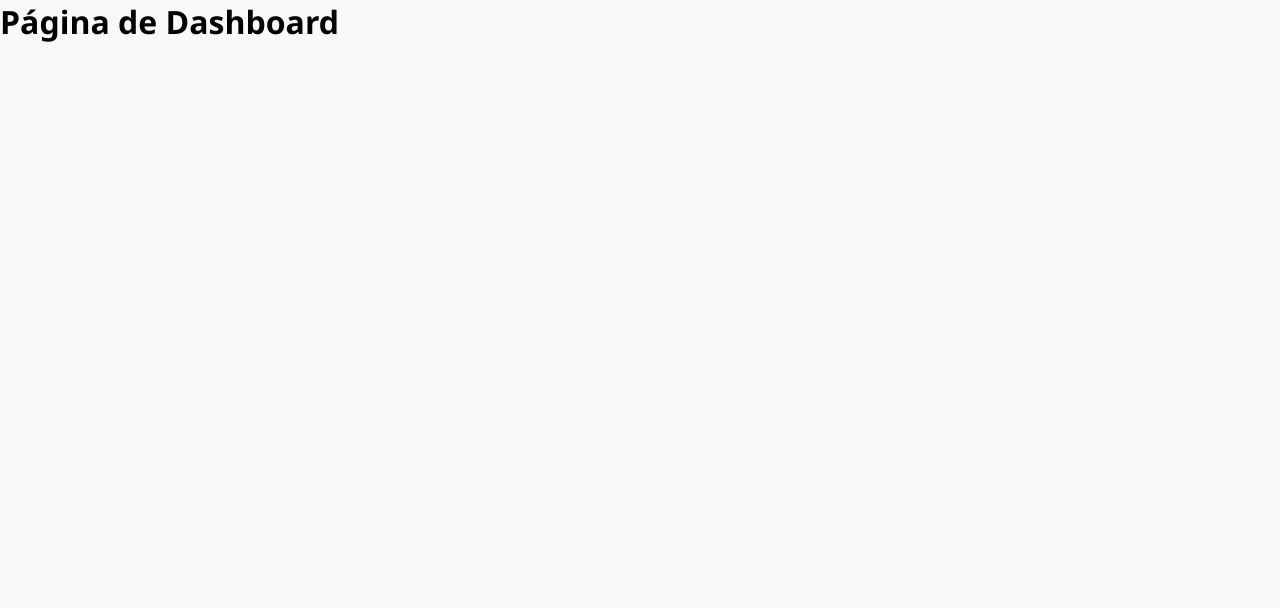
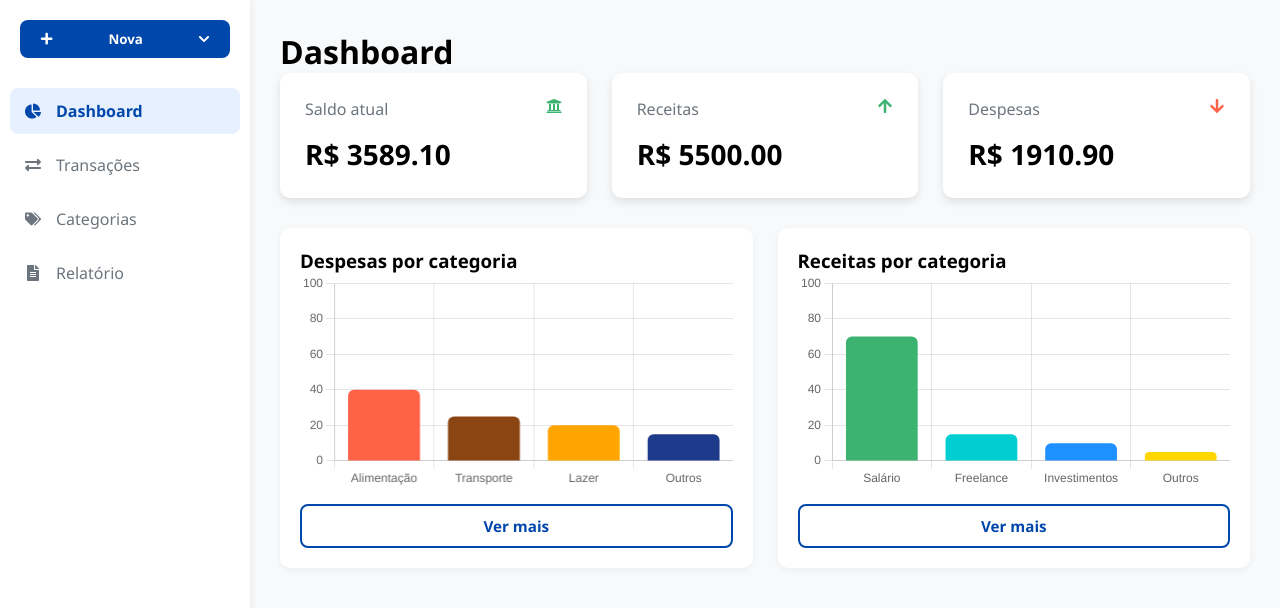
Before and after one commit to ndrfelipe/finansee-web, a React (Create React App) app: page /dashboard in a window 1280 px wide. Shown: the top 608 px of the page. Built offline with nearby package versions, Linux system fonts and the light colour scheme.

Commit message:
fix and create(campo conta e tela dash)

```diff
--- a/package.json
+++ b/package.json
@@ -3,7 +3,9 @@
   "version": "1.0.0",
   "private": true,
   "dependencies": {
+    "chart.js": "^4.5.1",
     "react": "^18.2.0",
+    "react-chartjs-2": "^5.3.0",
     "react-dom": "^18.2.0",
     "react-icons": "^5.5.0",
     "react-router-dom": "^7.9.3",
--- a/src/App.css
+++ b/src/App.css
@@ -694,3 +694,23 @@ label {
     color: #721c24; /* Vermelho escuro */
     border: 1px solid #f5c6cb;
 }
+
+/* ====================================================================== */
+/* === 10. dash ================================================== */
+/* ====================================================================== */
+
+.charts-row {
+  display: flex;
+  gap: 25px;
+  margin-top: 30px;
+  flex-wrap: wrap;
+}
+
+.chart-card {
+  flex: 1;
+  background-color: var(--card-background);
+  padding: 20px;
+  border-radius: 10px;
+  box-shadow: 0 2px 6px rgba(0, 0, 0, 0.05);
+  min-width: 300px;
+}
--- a/src/pages/Teladashboard.js
+++ b/src/pages/Teladashboard.js
@@ -1,12 +1,171 @@
-import React from "react";
+// src/pages/Teladashboard.js
 
-function Teladashboard() {
+import React, { useEffect, useState, useMemo } from 'react';
+import { useNavigate } from 'react-router-dom';
+import Sidebar from '../components/Sidebar';
+import { FaArrowUp, FaArrowDown, FaUniversity } from 'react-icons/fa';
+import { Bar } from 'react-chartjs-2';
+import {
+  Chart as ChartJS,
+  CategoryScale,
+  LinearScale,
+  BarElement,
+  Tooltip,
+  Legend,
+} from 'chart.js';
+import { getTransactions } from '../services/mockApi';
+
+ChartJS.register(CategoryScale, LinearScale, BarElement, Tooltip, Legend);
+
+const Teladashboard = () => {
+  const navigate = useNavigate();
+  const [transactions, setTransactions] = useState([]);
+  const [currentPage] = useState('dashboard');
+
+  useEffect(() => {
+    const fetchData = async () => {
+      try {
+        const data = await getTransactions();
+        setTransactions(data);
+      } catch (err) {
+        console.error('Erro ao carregar transações:', err);
+      }
+    };
+    fetchData();
+  }, []);
+
+  const { receitas, despesas, saldoAtual } = useMemo(() => {
+    const totalReceitas = transactions.filter(t => t.valor > 0).reduce((sum, t) => sum + t.valor, 0);
+    const totalDespesas = transactions.filter(t => t.valor < 0).reduce((sum, t) => sum + Math.abs(t.valor), 0);
+    const saldo = totalReceitas - totalDespesas;
+    return { receitas: totalReceitas, despesas: totalDespesas, saldoAtual: saldo };
+  }, [transactions]);
+
+  const despesasPorCategoria = {
+    labels: ['Alimentação', 'Transporte', 'Lazer', 'Outros'],
+    datasets: [
+      {
+        label: 'Despesas (%)',
+        data: [40, 25, 20, 15],
+        backgroundColor: ['#FF6347', '#8B4513', '#FFA500', '#1E3A8A'],
+        borderRadius: 6,
+      },
+    ],
+  };
+
+  const receitasPorCategoria = {
+    labels: ['Salário', 'Freelance', 'Investimentos', 'Outros'],
+    datasets: [
+      {
+        label: 'Receitas (%)',
+        data: [70, 15, 10, 5],
+        backgroundColor: ['#3CB371', '#00CED1', '#1E90FF', '#FFD700'],
+        borderRadius: 6,
+      },
+    ],
+  };
+
+  const chartOptions = {
+    responsive: true,
+    plugins: {
+      legend: { display: false },
+      tooltip: {
+        callbacks: {
+          label: (context) => {
+            const category = context.label;
+            const value = context.parsed.y;
+            return `${category}: ${value}%`;
+          },
+        },
+      },
+    },
+    scales: {
+      y: {
+        beginAtZero: true,
+        max: 100,
+        ticks: { stepSize: 20 },
+      },
+    },
+  };
+
+  const handleNavigate = (key) => {
+    switch (key) {
+      case 'dashboard':
+        navigate('/dashboard');
+        break;
+      case 'transacoes':
+        navigate('/');
+        break;
+      case 'categorias-list':
+        navigate('/categorias');
+        break;
+      case 'relatorio':
+        navigate('/relatorios');
+        break;
+      default:
+        break;
+    }
+  };
+
   return (
-    <div>
-      <h1>Página de Dashboard</h1>
-      {/* O conteúdo do seu dashboard virá aqui */}
+    <div className="page-layout">
+      <Sidebar
+        activePage={currentPage}
+        onNavigate={handleNavigate}
+        onNewTransaction={(type) => navigate(`/nova-${type}`)}
+      />
+
+      <div className="main-content-area">
+        <h1>Dashboard</h1>
+
+        {/* Cards de saldo, receitas e despesas */}
+        <div className="summary-cards-container">
+          <div className="summary-card">
+            <div className="card-header">
+              <h3>Saldo atual</h3>
+              <FaUniversity className="income-icon" />
+            </div>
+            <p className="card-value">R$ {saldoAtual.toFixed(2)}</p>
+          </div>
+
+          <div className="summary-card">
+            <div className="card-header">
+              <h3>Receitas</h3>
+              <FaArrowUp className="income-icon" />
+            </div>
+            <p className="card-value">R$ {receitas.toFixed(2)}</p>
+          </div>
+
+          <div className="summary-card">
+            <div className="card-header">
+              <h3>Despesas</h3>
+              <FaArrowDown className="expense-icon" />
+            </div>
+            <p className="card-value">R$ {despesas.toFixed(2)}</p>
+          </div>
+        </div>
+
+        {/* Gráficos lado a lado */}
+        <div className="charts-row">
+          <div className="chart-card">
+            <h3>Despesas por categoria</h3>
+            <Bar data={despesasPorCategoria} options={chartOptions} />
+            <button className="secondary-button" onClick={() => navigate('/relatorios')}>
+              Ver mais
+            </button>
+          </div>
+
+          <div className="chart-card">
+            <h3>Receitas por categoria</h3>
+            <Bar data={receitasPorCategoria} options={chartOptions} />
+            <button className="secondary-button" onClick={() => navigate('/relatorios')}>
+              Ver mais
+            </button>
+          </div>
+        </div>
+      </div>
     </div>
   );
-}
+};
 
 export default Teladashboard;
--- a/src/pages/Telatransacoes.js
+++ b/src/pages/Telatransacoes.js
@@ -1,6 +1,7 @@
 // src/pages/Telatransacoes.js
 
 import React, { useState, useEffect, useMemo } from 'react';
+import { useNavigate } from 'react-router-dom';
 import Sidebar from '../components/Sidebar';
 import SummaryCards from '../components/SummaryCards';
 import MonthSelector from '../components/MonthSelector';
@@ -18,9 +19,11 @@ import {
 } from '../services/mockApi';
 
 const Telatransacoes = () => {
+    const navigate = useNavigate();
+
     // ESTADOS PRINCIPAIS
     const [transactions, setTransactions] = useState([]);
-    const [categories, setCategories] = useState([]); // Lista completa de categorias
+    const [categories, setCategories] = useState([]);
     const [loading, setLoading] = useState(true);
     const [notification, setNotification] = useState(null);
     const [modalType, setModalType] = useState(null);
@@ -28,12 +31,31 @@ const Telatransacoes = () => {
     // ESTADOS DE EDIÇÃO E NAVEGAÇÃO
     const [transactionToEdit, setTransactionToEdit] = useState(null);
     const [categoryToEdit, setCategoryToEdit] = useState(null);
-    const [showCategoryDetails, setShowCategoryDetails] = useState(false); // Controla se Telacriacaocateg está visível
+    const [showCategoryDetails, setShowCategoryDetails] = useState(false);
     const [currentPage] = useState('transacoes');
     const [currentMonth, setCurrentMonth] = useState('Setembro 2025');
 
+    // --- FUNÇÕES DE NAVEGAÇÃO ---
+    const handleNavigate = (key) => {
+        switch (key) {
+            case 'dashboard':
+                navigate('/dashboard');
+                break;
+            case 'transacoes':
+                navigate('/');
+                break;
+            case 'categorias-list':
+                navigate('/categorias');
+                break;
+            case 'relatorio':
+                navigate('/relatorios');
+                break;
+            default:
+                break;
+        }
+    };
+
     // --- FUNÇÕES DE CARREGAMENTO ---
-
     const fetchCategories = async () => {
         try {
             const data = await getCategoriesMock();
@@ -42,7 +64,7 @@ const Telatransacoes = () => {
             console.error("Falha ao carregar categorias:", err);
             setNotification({ type: 'error', message: 'Falha ao carregar as categorias.' });
         }
-    }
+    };
 
     const fetchData = async () => {
         setLoading(true);
@@ -62,7 +84,6 @@ const Telatransacoes = () => {
     }, []);
 
     // --- MEMORIZAÇÃO E CÁLCULOS ---
-
     const { receitas, despesas, saldoAtual } = useMemo(() => {
         const totalReceitas = transactions.filter(t => t.valor > 0).reduce((sum, t) => sum + t.valor, 0);
         const totalDespesas = transactions.filter(t => t.valor < 0).reduce((sum, t) => sum + Math.abs(t.valor), 0);
@@ -70,7 +91,6 @@ const Telatransacoes = () => {
         return { receitas: totalReceitas, despesas: totalDespesas, saldoAtual: saldo };
     }, [transactions]);
 
-    // Cria o MAPA de Cores (para o TransactionList)
     const categoryColors = useMemo(() => {
         return categories.reduce((acc, cat) => {
             acc[cat.name] = cat.color;
@@ -79,7 +99,6 @@ const Telatransacoes = () => {
     }, [categories]);
 
     // --- HANDLERS ---
-
     const handleNewTransaction = (type) => {
         setTransactionToEdit(null);
         setCategoryToEdit(null);
@@ -111,23 +130,20 @@ const Telatransacoes = () => {
     const handleCloseModal = () => {
         setModalType(null);
         setTransactionToEdit(null);
-        setCategoryToEdit(null); // CRUCIAL: Limpa o ID da categoria em edição
+        setCategoryToEdit(null);
         setShowCategoryDetails(false);
     };
 
-    // Inicia o fluxo de edição de uma categoria existente
     const handleEditCategory = (category) => {
-        setCategoryToEdit(category); // Define o objeto da categoria para edição
-        setShowCategoryDetails(true); // Abre o Telacriacaocateg no modo edição
-    };
-
-    // Inicia o fluxo de criação de uma nova categoria
-    const handleCreateNewCategory = () => {
-        setCategoryToEdit(null); // Garante que o modo seja de Criação
+        setCategoryToEdit(category);
         setShowCategoryDetails(true);
     };
 
-    // Lógica para salvar/atualizar categoria (CORRIGE O ERRO DE UPDATE)
+    const handleCreateNewCategory = () => {
+        setCategoryToEdit(null);
+        setShowCategoryDetails(true);
+    };
+
     const handleSaveCategorySuccess = async (savedCategory) => {
         setNotification(null);
         try {
@@ -136,17 +152,12 @@ const Telatransacoes = () => {
             } else {
                 await createCategoryMock(savedCategory);
             }
-
-            await fetchCategories(); // Recarrega a lista
-
-            // LIMPEZA DE ESTADOS APÓS SUCESSO: ESSENCIAL PARA PREVENIR ERROS DE FLUXO
+            await fetchCategories();
             setCategoryToEdit(null);
-            setShowCategoryDetails(false); // Volta para a lista de categorias (Telacategoria)
-
+            setShowCategoryDetails(false);
             setNotification({ type: 'success', message: `Categoria "${savedCategory.name}" salva com sucesso!` });
         } catch (error) {
             console.error("Erro na API ao salvar categoria:", error);
-            // Se der erro, a notificação aparece e o modal fica aberto para correção
             setNotification({ type: 'error', message: `Erro ao salvar categoria: ${error.message}` });
         }
     };
@@ -158,33 +169,34 @@ const Telatransacoes = () => {
         <div className="page-layout">
             <Sidebar
                 activePage={currentPage}
-                onNavigate={() => {}}
+                onNavigate={handleNavigate}
                 onNewTransaction={handleNewTransaction}
             />
 
             <div className="main-content-area">
+                {notification && (
+                    <div className={`notification notification-${notification.type}`}>
+                        {notification.message}
+                    </div>
+                )}
 
-                {notification && (<div className={`notification notification-${notification.type}`}>{notification.message}</div>)}
-
-                {/* 1. Modal de Criação/Edição de Receita/Despesa */}
                 {(modalType === 'despesa' || modalType === 'receita') && (
                     modalType === 'despesa' ?
                         <Telacriacaodesp
                             transactionToEdit={transactionToEdit}
                             onClose={handleCloseModal}
                             onSaveSuccess={fetchData}
-                            categories={categories} // Lista para dropdown
+                            categories={categories}
                         />
                         :
                         <Telacriacaoreceita
                             transactionToEdit={transactionToEdit}
                             onClose={handleCloseModal}
                             onSaveSuccess={fetchData}
-                            categories={categories} // Lista para dropdown
+                            categories={categories}
                         />
                 )}
 
-                {/* 2. Modal Lista de Categorias (Telacategoria) */}
                 {modalType === 'categoria' && !showCategoryDetails && (
                     <Telacategoria
                         onClose={handleCloseModal}
@@ -194,12 +206,14 @@ const Telatransacoes = () => {
                     />
                 )}
 
-                {/* 3. Sub-Modal de Criação/Edição de Detalhes da Categoria (Telacriacaocateg) */}
                 {modalType === 'categoria' && showCategoryDetails && (
                     <Telacriacaocateg
-                        categoryToEdit={categoryToEdit} // Objeto de edição ou null
+                        categoryToEdit={categoryToEdit}
                         onClose={handleCloseModal}
-                        onBackToCategories={() => { setCategoryToEdit(null); setShowCategoryDetails(false); }} // Limpa e volta
+                        onBackToCategories={() => {
+                            setCategoryToEdit(null);
+                            setShowCategoryDetails(false);
+                        }}
                         onSaveSuccess={handleSaveCategorySuccess}
                     />
                 )}
@@ -216,7 +230,7 @@ const Telatransacoes = () => {
                             transactions={transactions}
                             onDelete={handleDelete}
                             onEdit={handleEdit}
-                            categoryColors={categoryColors} // Mapa de cores para tags
+                            categoryColors={categoryColors}
                         />
                     </div>
                 </div>
```
Also changed, not shown: src/pages/Telacriacaodesp.js (+26 -9 lines), src/pages/Telacriacaoreceita.js (+26 -9 lines), 1 other file (tests, documents, lock files or other folders).
